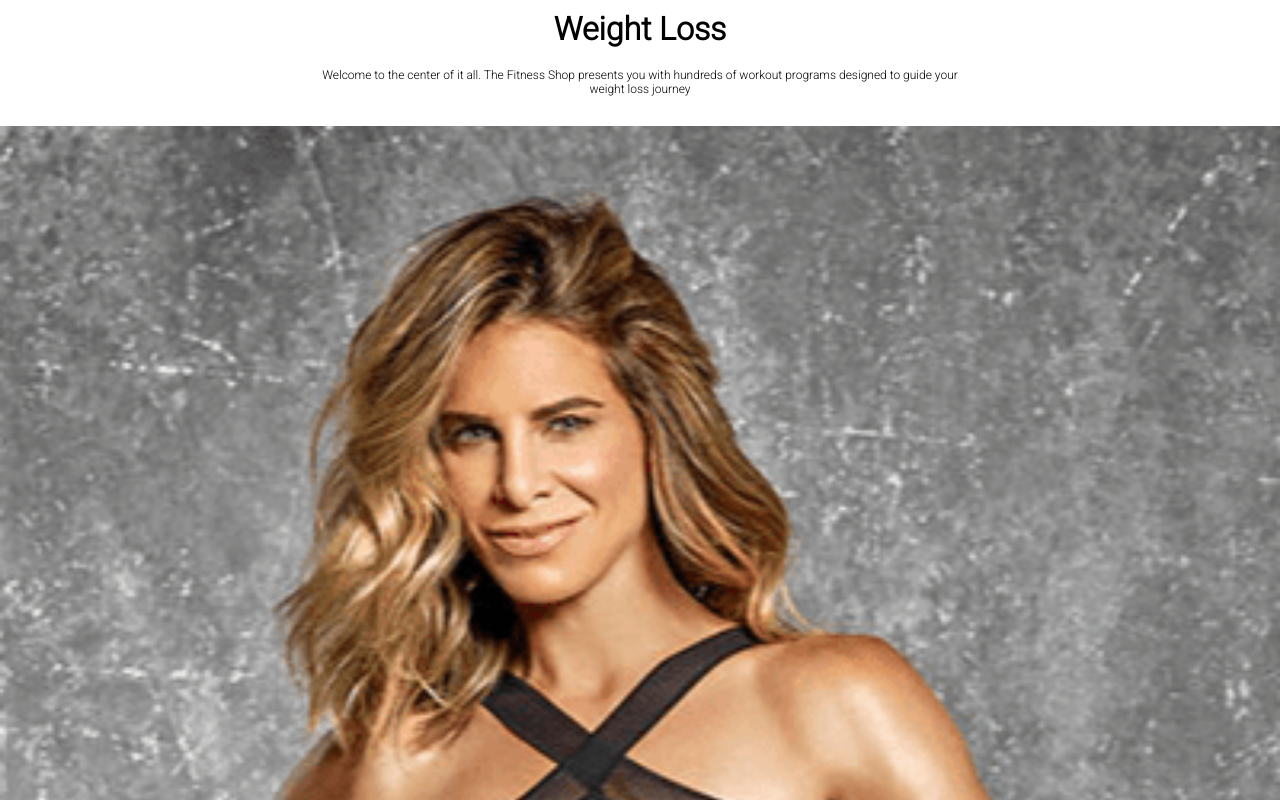
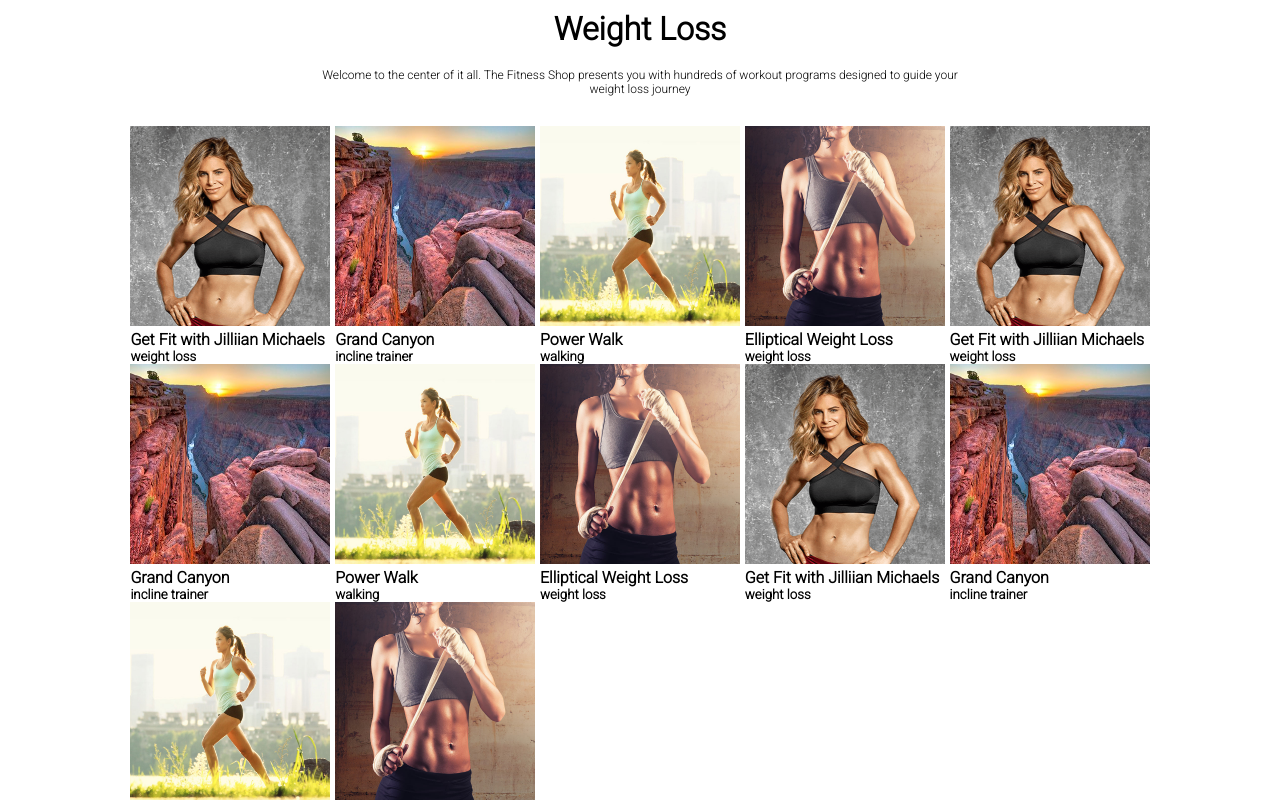
Before and after one commit to Kah919/iFit, a React (Create React App) app: page / in a window 1280 px wide. Shown: the part 820-1620 px from the top of the page. Built offline with nearby package versions, Linux system fonts and the light colour scheme.

Commit message:
grid container scales with size

```diff
--- a/src/components/CardGrid/Card.js
+++ b/src/components/CardGrid/Card.js
@@ -1,12 +1,13 @@
 import React from 'react';
+import styles from './CardGrid.module.css';
 
 export default props => {
     const { image, title, caption } = props;
     return(
-        <div>
+        <div className={ styles.card }>
             <img src={ image }></img>
-            <h2> { title } </h2>
-            <h1> { caption } </h1>
+            <h4> { title } </h4>
+            <h5> { caption } </h5>
         </div>
     )
 }
--- a/src/components/CardGrid/CardGrid.js
+++ b/src/components/CardGrid/CardGrid.js
@@ -5,33 +5,75 @@ import grand from '../../images/grand.jpg';
 import jogging from '../../images/jogging.jpg';
 import elliptical from '../../images/elliptical.jpg';
 import Card from './Card';
+import deck from './Deck';
 
 export default () => {
-    const deck = [
-        {
-            image: jillian,
-            title: 'Get Fit with Jilliian Michaels',
-            caption: 'weight loss',
-        },
-        {
-            image: grand,
-            title: 'Grand Canyon',
-            caption: 'incline trainer',
-        },
-        {
-            image: jogging,
-            title: 'Power Walk',
-            caption: 'walking',
-        },
-        {
-            image: elliptical,
-            title: 'Elliptical Weight Loss',
-            caption: 'weight loss',
-        },
-    ]
+    // const deck = [
+    //     {
+    //         image: jillian,
+    //         title: 'Get Fit with Jilliian Michaels',
+    //         caption: 'weight loss',
+    //     },
+    //     {
+    //         image: grand,
+    //         title: 'Grand Canyon',
+    //         caption: 'incline trainer',
+    //     },
+    //     {
+    //         image: jogging,
+    //         title: 'Power Walk',
+    //         caption: 'walking',
+    //     },
+    //     {
+    //         image: elliptical,
+    //         title: 'Elliptical Weight Loss',
+    //         caption: 'weight loss',
+    //     },
+    //     {
+    //         image: jillian,
+    //         title: 'Get Fit with Jilliian Michaels',
+    //         caption: 'weight loss',
+    //     },
+    //     {
+    //         image: grand,
+    //         title: 'Grand Canyon',
+    //         caption: 'incline trainer',
+    //     },
+    //     {
+    //         image: jogging,
+    //         title: 'Power Walk',
+    //         caption: 'walking',
+    //     },
+    //     {
+    //         image: elliptical,
+    //         title: 'Elliptical Weight Loss',
+    //         caption: 'weight loss',
+    //     },
+    //     {
+    //         image: jillian,
+    //         title: 'Get Fit with Jilliian Michaels',
+    //         caption: 'weight loss',
+    //     },
+    //     {
+    //         image: grand,
+    //         title: 'Grand Canyon',
+    //         caption: 'incline trainer',
+    //     },
+    //     {
+    //         image: jogging,
+    //         title: 'Power Walk',
+    //         caption: 'walking',
+    //     },
+    //     {
+    //         image: elliptical,
+    //         title: 'Elliptical Weight Loss',
+    //         caption: 'weight loss',
+    //     },
+    // ]
 
     const createCards = () => {
-        return deck.map(card => <Card image={ card.image } title={ card.title } caption={ card.caption } />)
+        const data = deck()
+        return data.map(card => <Card image={ card.image } title={ card.title } caption={ card.caption } />)
     }
 
     return(
--- a/src/components/CardGrid/CardGrid.module.css
+++ b/src/components/CardGrid/CardGrid.module.css
@@ -1,9 +1,17 @@
 .grid_container {
     display: grid;
-    grid-template-columns: repeat(auto-fit minmax(200px, 1fr));
+    width: 80%;
+
+    margin: 0 auto;
+    grid-template-columns: repeat(auto-fit, minmax(200px, 1fr));
+    justify-items: center;
 }
 
-.grid_container img {
+.card {
     display: block;
-    width: 100%;
 }
+
+.card img {
+    width: 200px;
+    height: 200px;
+}
--- /dev/null
+++ b/src/components/CardGrid/Deck.js
@@ -0,0 +1,71 @@
+import jillian from '../../images/jillians.jpg';
+import grand from '../../images/grand.jpg';
+import jogging from '../../images/jogging.jpg';
+import elliptical from '../../images/elliptical.jpg';
+
+const deck = () => {
+    return [
+        {
+            image: jillian,
+            title: 'Get Fit with Jilliian Michaels',
+            caption: 'weight loss',
+        },
+        {
+            image: grand,
+            title: 'Grand Canyon',
+            caption: 'incline trainer',
+        },
+        {
+            image: jogging,
+            title: 'Power Walk',
+            caption: 'walking',
+        },
+        {
+            image: elliptical,
+            title: 'Elliptical Weight Loss',
+            caption: 'weight loss',
+        },
+        {
+            image: jillian,
+            title: 'Get Fit with Jilliian Michaels',
+            caption: 'weight loss',
+        },
+        {
+            image: grand,
+            title: 'Grand Canyon',
+            caption: 'incline trainer',
+        },
+        {
+            image: jogging,
+            title: 'Power Walk',
+            caption: 'walking',
+        },
+        {
+            image: elliptical,
+            title: 'Elliptical Weight Loss',
+            caption: 'weight loss',
+        },
+        {
+            image: jillian,
+            title: 'Get Fit with Jilliian Michaels',
+            caption: 'weight loss',
+        },
+        {
+            image: grand,
+            title: 'Grand Canyon',
+            caption: 'incline trainer',
+        },
+        {
+            image: jogging,
+            title: 'Power Walk',
+            caption: 'walking',
+        },
+        {
+            image: elliptical,
+            title: 'Elliptical Weight Loss',
+            caption: 'weight loss',
+        },
+    ]
+}
+
+export default deck;
```
